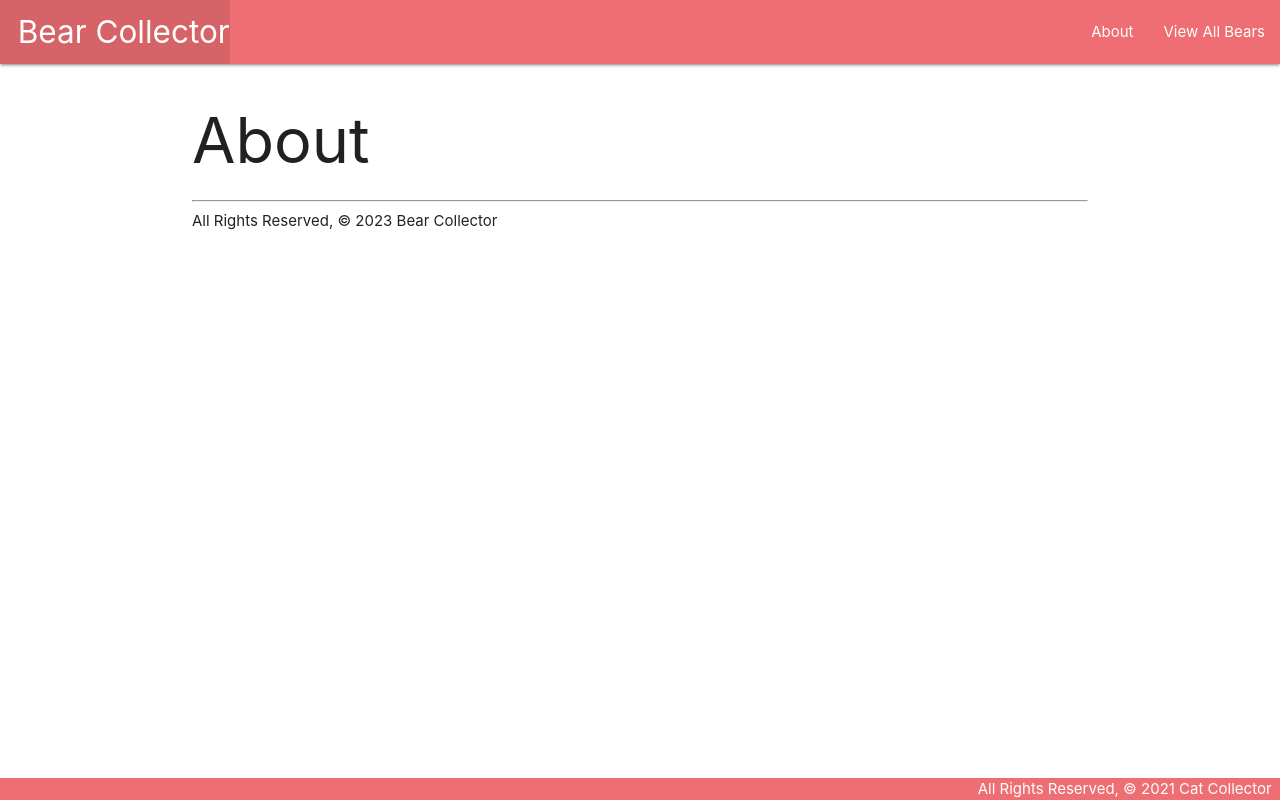
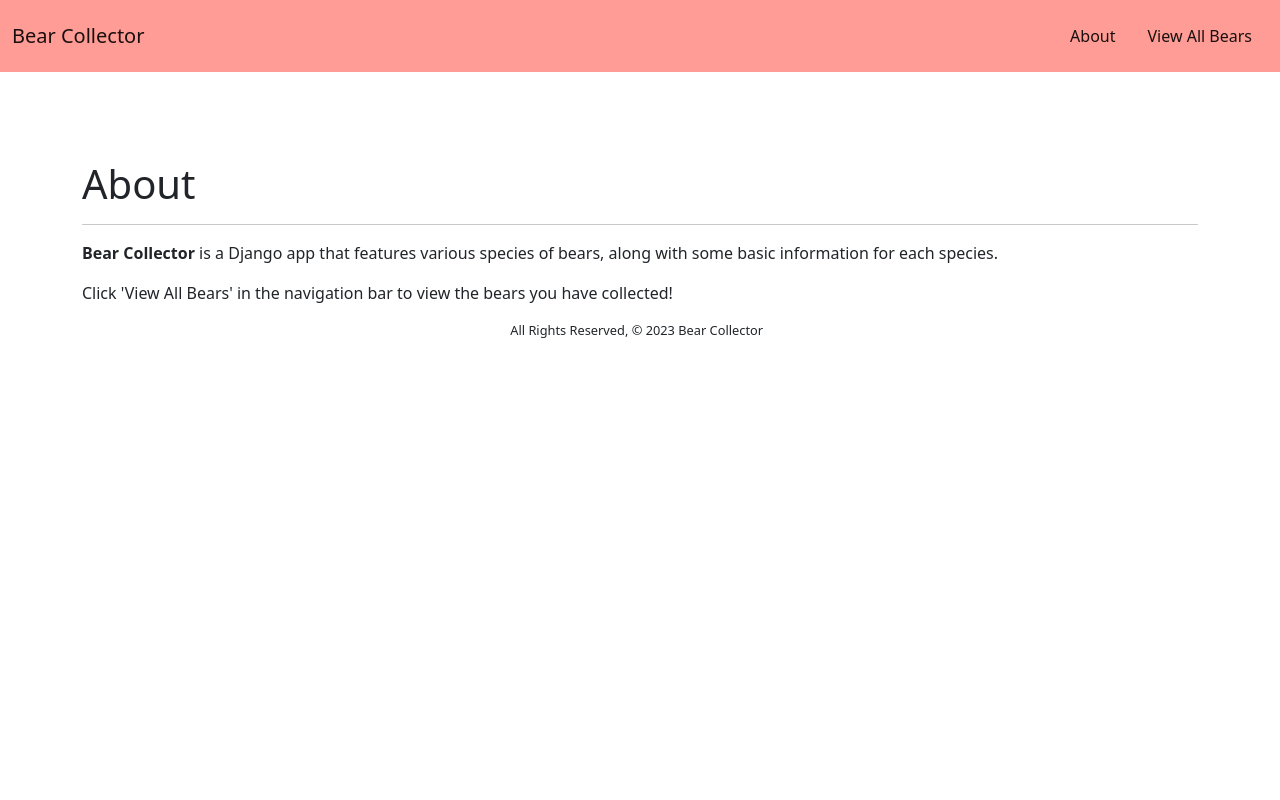
Before and after one commit to lauriehimmel/bear-collector, a Django app: page /about/ in a window 1280 px wide. Run offline with Django 4.2, Linux system fonts and the light colour scheme.

Commit message:
lab complete

```diff
--- a/main_app/static/css/style.css
+++ b/main_app/static/css/style.css
@@ -1,14 +1,29 @@
-body {
-    display: flex;
-    min-height: 100vh;
-    flex-direction: column;
+/* * {
+  border: 1px solid red;
+} */
+
+@media (min-width: 769px) {
+  main {
+    padding-top: 15rem;
   }
+}
 
+@media (min-width: 480px) {
   main {
-    flex: 1 0 auto;
+    padding-top: 10rem;
   }
+}
 
-  footer.page-footer {
-    padding-top: 0;
-    text-align: right;
+@media (max-width: 480px) {
+  main {
+    padding-top: 10rem;
   }
+}
+
+footer.page-footer {
+  text-align: center;
+  right: 0;
+  bottom: 3rem;
+  font-size: 0.8rem;
+  margin: 1rem;
+}
--- a/main_app/templates/about.html
+++ b/main_app/templates/about.html
@@ -3,6 +3,7 @@
 {% block content %}
 <h1>About</h1>
 <hr />
-<footer>All Rights Reserved, &copy; 2023 Bear Collector</footer>
+<p><strong>Bear Collector</strong> is a Django app that features various species of bears, along with some basic information for each species.</p>
+<p>Click 'View All Bears' in the navigation bar to view the bears you have collected!</p>
 
 {% endblock %}
--- a/main_app/templates/base.html
+++ b/main_app/templates/base.html
@@ -7,20 +7,25 @@
   <meta name="viewport" content="width=device-width, initial-scale=1.0">
   <meta http-equiv="X-UA-Compatible" content="ie=edge">
   <title>Bear Collector</title>
-  <link rel="stylesheet" href="https://cdnjs.cloudflare.com/ajax/libs/materialize/1.0.0/css/materialize.min.css">
-  <link rel="stylesheet" href="{% static 'css/style.css' %}">
+  <!-- <link rel="stylesheet" href="https://cdnjs.cloudflare.com/ajax/libs/materialize/1.0.0/css/materialize.min.css"> -->
+  <link rel="stylesheet" href="https://cdn.jsdelivr.net/npm/bootstrap@5.1.3/dist/css/bootstrap.min.css" rel="stylesheet" integrity="sha384-1BmE4kWBq78iYhFldvKuhfTAU6auU8tT94WrHftjDbrCEXSU1oBoqyl2QvZ6jIW3" crossorigin="anonymous">  <link rel="stylesheet" href="{% static 'css/style.css' %}">
+  <script src="https://cdn.jsdelivr.net/npm/bootstrap@5.1.3/dist/js/bootstrap.bundle.min.js" integrity="sha384-ka7Sk0Gln4gmtz2MlQnikT1wXgYsOg+OMhuP+IlRH9sENBO0LRn5q+8nbTov4+1p" crossorigin="anonymous"></script>
 </head>
 <body>
-  <header class="navbar-fixed">
-    <nav>
-      <div class="nav-wrapper">
-        <ul>
-          <li><a href="/" class="left brand-logo">&nbsp;&nbsp;Bear Collector</a></li>
-        </ul>
-        <ul class="right">
-          <li><a href="/about">About</a></li>
-          <li><a href="/bears">View All Bears</a></li>
-        </ul>
+  <header>
+    <nav class="navbar fixed-top navbar-expand-lg navbar-light" style="background-color: #FF9C95;">
+      <div class="container-fluid">
+        <a class="navbar-brand" href="/">Bear Collector</a>
+        <button class="navbar-toggler" type="button" data-bs-toggle="collapse" data-bs-target="#navbarText" aria-controls="navbarText" aria-expanded="false" aria-label="Toggle navigation">
+          <span class="navbar-toggler-icon"></span>
+        </button>
+        <div class="collapse navbar-collapse" id="navbarText"></div>
+        <span class="navbar-text ">
+          <a class="nav-link" href="/about">About</a>
+        </span>
+        <span class="navbar-text">
+          <a class="nav-link" href="/bears">View All Bears</a>
+        </span>
       </div>
     </nav>
   </header>
@@ -29,7 +34,7 @@
     {% endblock %}
   </main>
   <footer class="page-footer">
-    <div class="right">All Rights Reserved, &copy; 2021 Cat Collector &nbsp;</div>
+    <div class="right">All Rights Reserved, &copy; 2023 Bear Collector &nbsp;</div>
   </footer>
 </body>
 </html>
--- a/main_app/views.py
+++ b/main_app/views.py
@@ -1,13 +1,23 @@
 from django.shortcuts import render
 
 bears = [
-    {'species': 'Black Bear', 'latin_name': 'Ursus americanus', 'color': 'black'},
-    {'species': 'Polar Bear', 'latin_name': 'Ursus arctos', 'color': 'white'},
-    {'species': 'Brown Bear', 'latin_name': 'Ursus maritimus', 'color': 'brown'},
+    {'species': 'Black Bear', 'latin_name': 'Ursus americanus', 'weight': '200-600 pounds','size': '5-6 feet', 'color': 'black', 'baby_picture': 'https://d.newsweek.com/en/full/2009842/black-bear.webp?w=900&f=b124736e21eb43fd3a79d3dee215633a'},
+    {'species': 'Polar Bear', 'latin_name': 'Ursus arctos', 'weight': '900-1600 pounds','size': '7.25-8 feet', 'color': 'white', 'baby_picture': 'https://www.usatoday.com/gcdn/media/USATODAY/USATODAY/2013/03/29/ap-orphaned-polar-bear-cub-16_9.jpg?width=1320&height=746&fit=crop&format=pjpg&auto=webp'},
+    {'species': 'Brown Bear', 'latin_name': 'Ursus maritimus', 'weight': '700 pounds','size': '5-8 feet', 'color': 'brown', 'baby_picture': 'https://nhpbs.org/wild/images/brownbearusfwstevehilldebrand1.jpg'},
+]
+
+home_images = [
+    {'image': 'https://www.boredpanda.com/blog/wp-content/uploads/2016/09/mother-bear-cubs-animal-parenting-21-57e3a2161d7f7__880.jpg'},
+    {'image': 'https://images.squarespace-cdn.com/content/v1/5848371cbebafb36c2914af1/1665073119879-303UF17HAFS17Z2WFNOQ/unsplash-image-y421kXlUOQk.jpg?format=2500w'},
+    {'image': 'https://www.boredpanda.com/blog/wp-content/uploads/2016/09/mother-bear-cubs-animal-parenting-45-57e3c999e1c30__880.jpg'},
+    {'image': 'https://metro.co.uk/wp-content/uploads/2016/02/552982725.jpg?quality=90&strip=all&zoom=1&resize=644%2C427'},
+
 ]
 # Create your views here.
 def home(request):
-    return render(request, 'home.html')
+    return render(request, 'home.html',{
+        'photos': home_images
+        })
 
 def about(request):
     return render(request, 'about.html')
```
Also changed, not shown: main_app/templates/bears/bears_index.html (+20 -12 lines), main_app/templates/home.html (+17 -2 lines).
